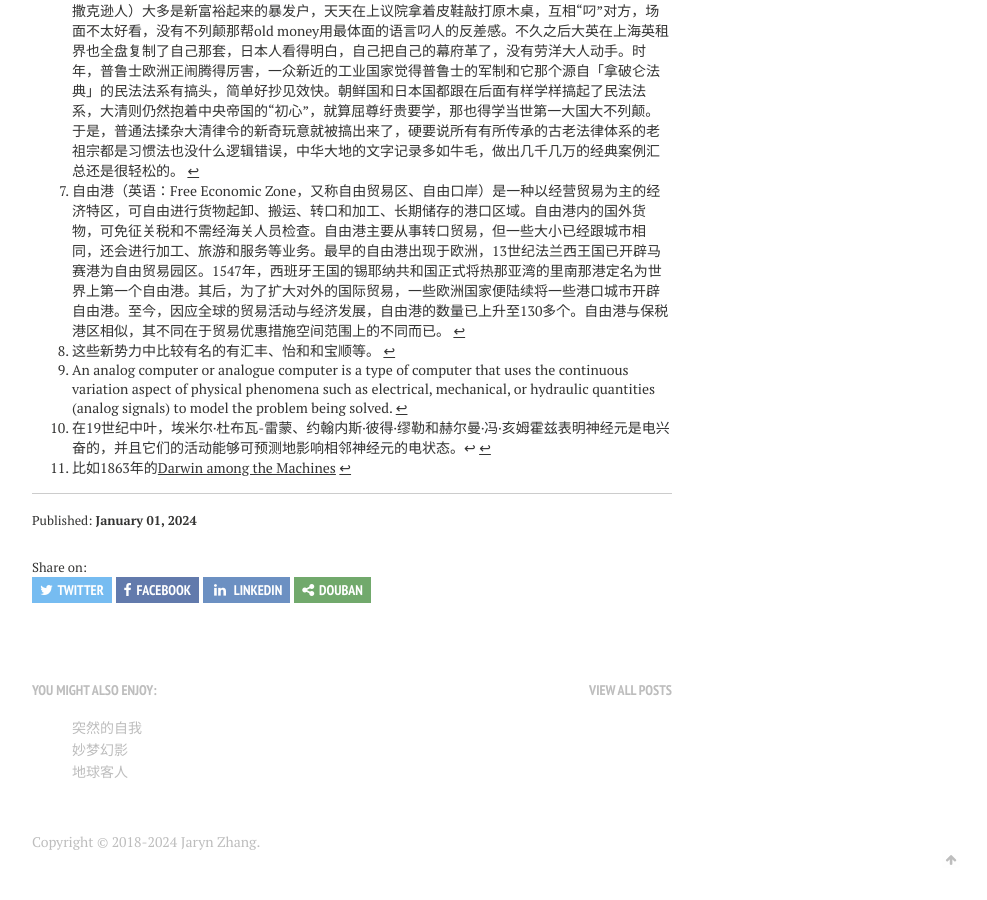
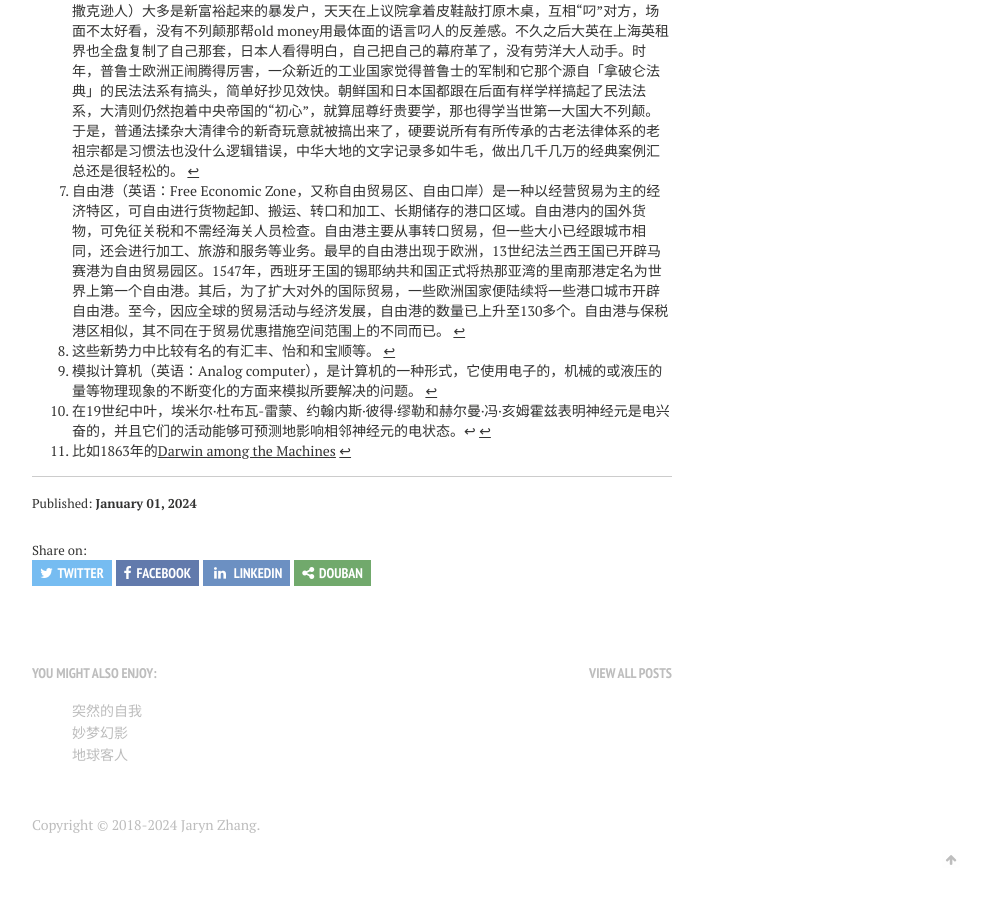
Before and after one commit to jarynzhang/jarynzhang.github.io, a Jekyll site: the page built from _posts/2024-01-01-人工智能孔乙己01.md, in a window 1280 px wide and 900 px high, scrolled down 4478 px. Shown: the whole window, without its empty margins (288-1275 px from the left). Built offline with Jekyll 4.4.1, drawn with Linux system fonts in a browser that asks for light colours; nearby versions of some CDN libraries; our own code applies the rules of GitHub Pages for plain Markdown files.

Commit message:
Update 2024-01-01-人工智能孔乙己01.md

```diff
--- a/_posts/2024-01-01-人工智能孔乙己01.md
+++ b/_posts/2024-01-01-人工智能孔乙己01.md
@@ -114,10 +114,6 @@ excerpt:  旧主顾们喜欢把自己的小团体圈在茶室内沉湎过去的
 
 
 
-
-
-
-
 [^1]: 摘录自鲁迅「孔乙己」。
 [^2]: 在大清跟着西方人一起鼓吹人种学和智商论的当下，基于心理学和智商测试得出的东亚人全世界智商最高的科学论断被用来证明东亚民族的优越性，使得后发的东亚民族得以借助人工智能上个别天才的单点突破性发现，以点带面用实际行动鼓舞了我大清的民族自信心，一大批受到鼓舞的大清人在前辈的带领下投入人工智能的研究，素有嫌隙的朝鲜国和日本国也在大清的提议下开启东亚大合作，整个东亚迅速成为人工智能发展的前沿地区。科技发展带来的直观体验，是生产力水平的迅速提升。自西元1855年后，虽然东亚在条约上依然全部属于西方列强的半殖民地，但西方在政治经济上的影响已经大为减弱，在科技发展上反而处于追赶的势态。大英把东亚变成自家产品倾销地的企图在西元1840年鸦片战争后取得了一定进展，现在则被生产效率远超的大清私有企业集团在国内市场打得完败，只是碍于条约限制国内产品无法出口国际市场。战后我大清虽与大英再无战事发生，大英仍然依托武力恫吓和国际封锁强行与我大清签订了《南京条约》的“协定”增订本，拿下了更多的口岸城市和国际贸易限制。大英帝国在《南京条约》签订十年时对大清的基本国情做了重新评估，变更了对华强硬的外交政策，选择了军事上与大清结盟以遏制俄罗斯在中亚和远东的扩张。大清得益于科技发展和生产效率的提高和国族认同基于生活水平提高和现代教育制度推广的进一步加强，在抵抗外族领土入侵时展现了惊人的战斗力，从根本上限制了俄罗斯在中亚各斯坦国的纵横捭阖和远东地区的试探，维持了大清从唐鲁乌梁海、葱岭、南海直至库页岛的领土完整。
 [^3]: 改编自鲁迅「孔乙己」。
@@ -127,6 +123,6 @@ excerpt:  旧主顾们喜欢把自己的小团体圈在茶室内沉湎过去的
 [^7]: 自由港（英语：Free Economic Zone，又称自由贸易区、自由口岸）是一种以经营贸易为主的经济特区，可自由进行货物起卸、搬运、转口和加工、长期储存的港口区域。自由港内的国外货物，可免征关税和不需经海关人员检查。自由港主要从事转口贸易，但一些大小已经跟城市相同，还会进行加工、旅游和服务等业务。最早的自由港出现于欧洲，13世纪法兰西王国已开辟马赛港为自由贸易园区。1547年，西班牙王国的锡耶纳共和国正式将热那亚湾的里南那港定名为世界上第一个自由港。其后，为了扩大对外的国际贸易，一些欧洲国家便陆续将一些港口城市开辟自由港。至今，因应全球的贸易活动与经济发展，自由港的数量已上升至130多个。自由港与保税港区相似，其不同在于贸易优惠措施空间范围上的不同而已。
 
 [^8]: 这些新势力中比较有名的有汇丰、怡和和宝顺等。
-[^9]: An analog computer or analogue computer is a type of computer that uses the continuous variation aspect of physical phenomena such as electrical, mechanical, or hydraulic quantities (analog signals) to model the problem being solved.
+[^9]: 模拟计算机（英语：Analog computer），是计算机的一种形式，它使用电子的，机械的或液压的量等物理现象的不断变化的方面来模拟所要解决的问题。
 [^10]:在19世纪中叶，埃米尔·杜布瓦-雷蒙、约翰内斯·彼得·缪勒和赫尔曼·冯·亥姆霍兹表明神经元是电兴奋的，并且它们的活动能够可预测地影响相邻神经元的电状态。↩
 [^11]: 比如1863年的[Darwin among the Machines](https://en.wikipedia.org/wiki/Darwin_among_the_Machines)
```
